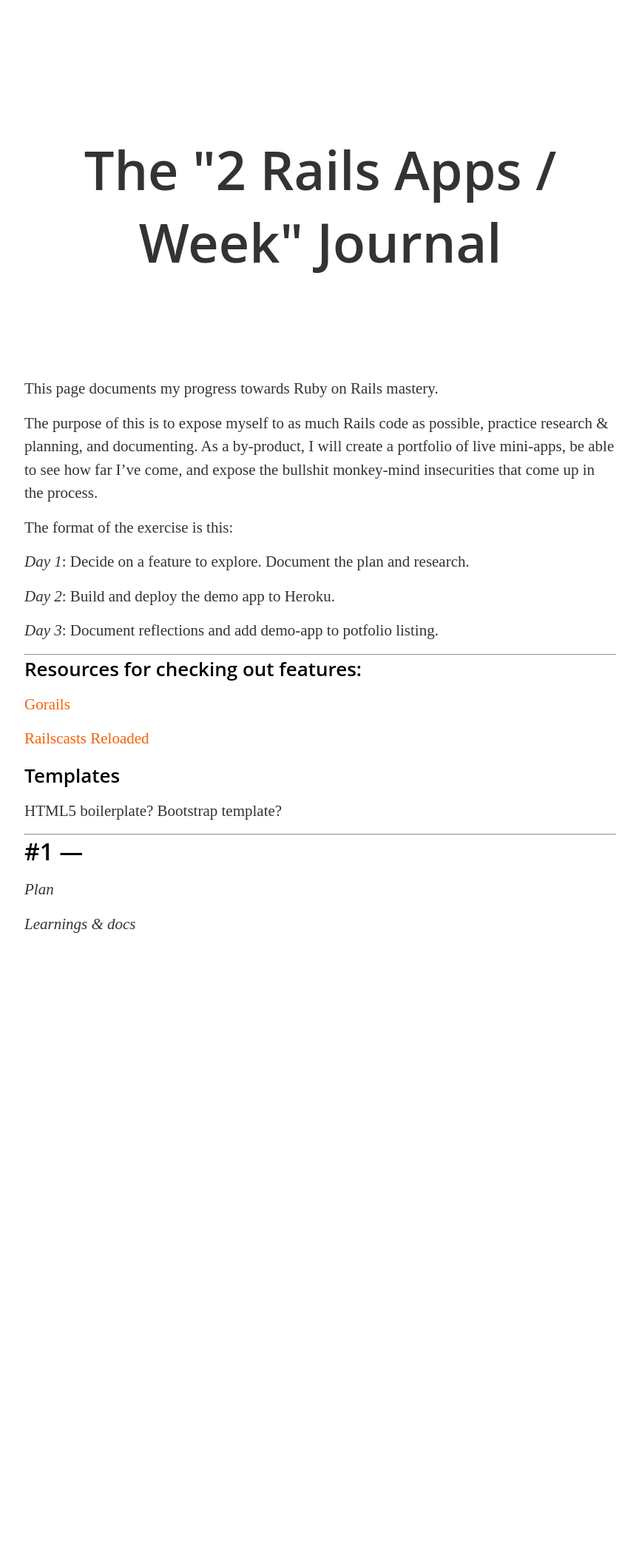
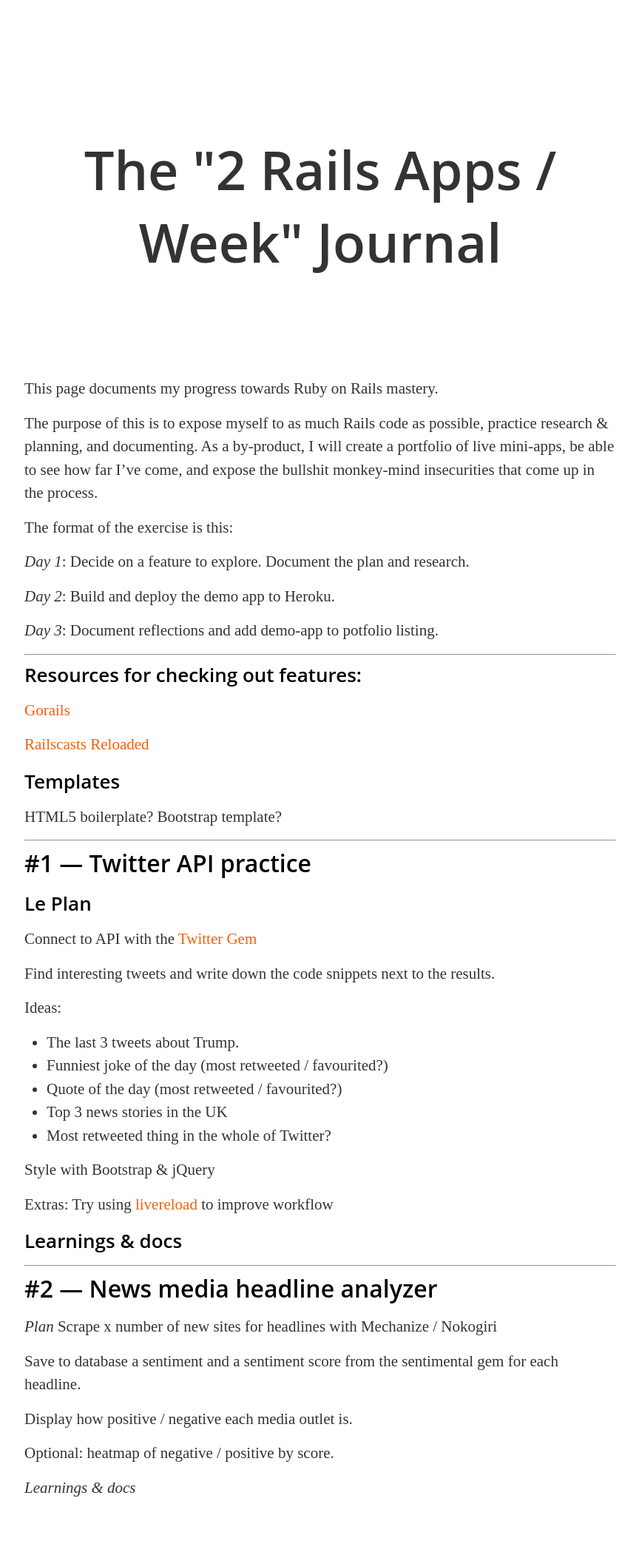
Before and after one commit to lexi89/one-page-folio, a Jekyll site: the page built from webdev/_posts/2016-05-10-ruby-practice-apps.md, in a window 1280 px wide. Shown: the whole page at 74% size, without its empty margins (207-1071 px from the left). Built offline with Jekyll 4.4.1, drawn with Linux system fonts in a browser that asks for light colours; before the commit the page ends 1340 px from its top, so only the background shows below that.

Commit message:
plan for #1

```diff
--- a/_sass/_base.scss
+++ b/_sass/_base.scss
@@ -2,7 +2,7 @@
  * Reset some basic elements
  */
 body, h1, h2, h3, h4, h5, h6,
-p, blockquote, pre, hr,
+p, blockquote, pre,
 dl, dd, ol, ul, figure {
     margin: 0;
     padding: 0;
--- a/webdev/_posts/2016-05-10-ruby-practice-apps.md
+++ b/webdev/_posts/2016-05-10-ruby-practice-apps.md
@@ -29,8 +29,39 @@ Bootstrap template?
 
 ***
 
-# #1 —
+# #1 — Twitter API practice
+
+### Le Plan
+
+Connect to API with the [Twitter Gem](https://github.com/sferik/twitter)
+
+Find interesting tweets and write down the code snippets next to the results.
+
+Ideas:
+
+- The last 3 tweets about Trump.
+- Funniest joke of the day (most retweeted / favourited?)
+- Quote of the day (most retweeted / favourited?)
+- Top 3 news stories in the UK
+- Most retweeted thing in the whole of Twitter?
+
+Style with Bootstrap & jQuery
+
+Extras: Try using [livereload](https://github.com/guard/guard-livereload) to improve workflow
+
+### Learnings & docs
+
+***
+
+# #2 — News media headline analyzer
 
 _Plan_
+Scrape x number of new sites for headlines with Mechanize / Nokogiri
+
+Save to database a sentiment and a sentiment score from the sentimental gem for each headline.
+
+Display how positive / negative each media outlet is.
+
+Optional: heatmap of negative / positive by score.
 
 _Learnings & docs_
```
Also changed, not shown: 6 other files.
